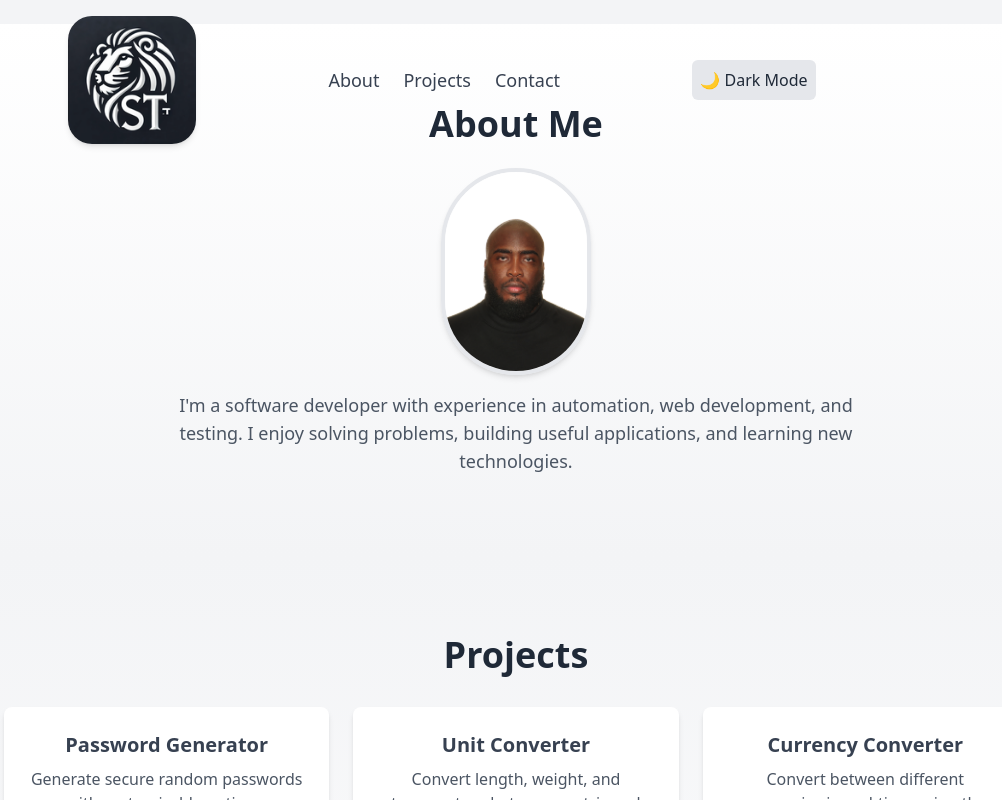
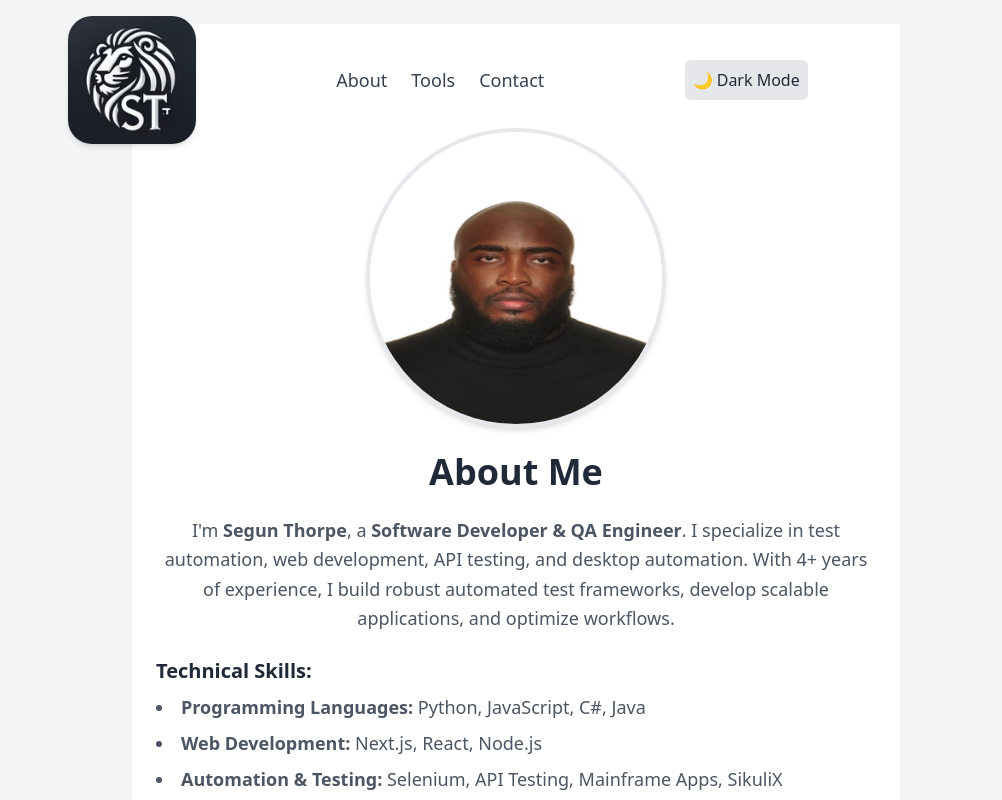
Before and after one commit to sethorpe/portfolio-site, a Next.js app: page / in a window 1280 px wide. Shown: the top 800 px of the page, without its empty margins (124-1126 px from the left). Built offline with nearby package versions, Linux system fonts and the light colour scheme; no server answers.

Commit message:
Fix dark mode inconsistencies and update Navbar behavior

```diff
--- a/app/components/About.js
+++ b/app/components/About.js
@@ -1,34 +1,83 @@
 "use client";
-import React from "react";
+import React, { useEffect, useState } from "react";
 import Image from "next/image";
 import { motion } from "framer-motion";
 
 export default function About() {
+    const [aboutData, setAboutData] = useState(null);
+
+    useEffect(() => {
+        fetch("/data/aboutData.json")
+            .then((res) => res.json())
+            .then((data) => setAboutData(data));
+    }, []);
+
     return (
-    <motion.section
-        id="about"
-        className="w-full py-20 bg-white dark:bg-gray-900 text-center transition-all bg-gradient-to-b from-white to-gray-100 dark:from-gray-900 dark:to-gray-800"
-        initial={{ opacity: 0, y: 50 }}
+        <section id="about" className="py-20 bg-white dark:bg-gray-900 text-center transition-all">
+            {/* Move the Profile Image Outside of Async Loading */}
+            <div className="flex flex-col items-center mt-6">
+                <picture>
+                    <source srcSet="/profile-300.avif" type="image/avif" media="(min-width: 768px)" />
+                    <source srcSet="/profile-150.avif" type="image/avif" media="(max-width: 767px)" />
+                    <source srcSet="/profile-300.webp" type="image/webp" />
+                    <Image
+                        src="/profile-300.avif"
+                        alt="Profile Image"
+                        width={300}  // Slightly larger image for better visibility
+                        height={300}
+                        sizes="(max-width: 600px) 150px, (min-width: 601px) 300px"
+                        priority={true}  // Ensures it loads immediately
+                        className="rounded-full shadow-md border-4 border-gray-200 w-[300px] h-[300px] block"
+                    />
+                </picture>
+            </div>
+
+            {/* Rest of the Content Loads After */}
+            {!aboutData ? (
+                <p className="mt-6 text-lg text-gray-600 dark:text-gray-300 leading-relaxed">
+                    Loading...
+                </p>
+            ) : (
+                <>
+                    <motion.h2
+                        className="text-4xl font-bold text-gray-800 dark:text-white mt-6"
+                        initial={{ opacity: 0, y: -20 }}
                         animate={{ opacity: 1, y: 0 }}
-        transition={{ duration: 1, ease: "easeInOut", delay: 0.3 }}
+                        transition={{ duration: 0.8, ease: "easeOut" }}
                     >
+                        About Me
+                    </motion.h2>
+
                     <div className="max-w-3xl mx-auto px-6">
-            <h2 className="text-4xl font-bold text-gray-800 dark:text-white">About Me</h2>
-            {/* Profile Image with Next.js Optimization */}
-            <div className="flex flex-col items-center mt-6">
-                <Image
-                    src="/profile.jpg"
-                    alt="Seyi Thorpe"
-                    width={150}
-                    height={150}
-                    className="rounded-full shadow-md border-4 border-gray-200 dark:border-gray-700"
-                />
-                <p className="mt-4 text-lg text-gray-600 dark:text-gray-300">
-                    I&apos;m a software developer with experience in automation, web development, and testing.
-                    I enjoy solving problems, building useful applications, and learning new technologies.
+                        {/* Blurb Section */}
+                        <p className="mt-6 text-lg text-gray-600 dark:text-gray-300 leading-relaxed">
+                            I&apos;m <b>{aboutData.name}</b>, a <b>{aboutData.title}</b>. {aboutData.description}
                         </p>
+
+                        {/* Skills Section */}
+                        <div className="mt-6 text-lg text-gray-600 dark:text-gray-300 text-left">
+                            <h3 className="text-xl font-semibold text-gray-800 dark:text-white mb-2">Technical Skills:</h3>
+                            <ul className="list-disc list-inside space-y-2">
+                                {aboutData.skills.map((skill, index) => (
+                                    <li key={index}>
+                                        <strong>{skill.category}:</strong> {skill.list.join(", ")}
+                                    </li>
+                                ))}
+                            </ul>
+                        </div>
+
+                        {/* Interests Section */}
+                        <div className="mt-6 text-lg text-gray-600 dark:text-gray-300 text-left">
+                            <h3 className="text-xl font-semibold text-gray-800 dark:text-white mb-2">Interests:</h3>
+                            <ul className="list-disc list-inside space-y-2">
+                                {aboutData.interests.map((interest, index) => (
+                                    <li key={index}>{interest}</li>
+                                ))}
+                            </ul>
                         </div>
                     </div>
-    </motion.section>
+                </>
+            )}
+        </section>
     );
 }
--- a/app/components/DarkModeToggle.js
+++ b/app/components/DarkModeToggle.js
@@ -3,19 +3,37 @@
 import { useState, useEffect } from "react";
 
 export default function DarkModeToggle() {
-  const [darkMode, setDarkMode] = useState(false);
+  const [darkMode, setDarkMode] = useState(() =>{
+    if (typeof window !== "undefined") {
+      return localStorage.getItem("theme") === "dark";
+    }
+    return false;
+  });
 
   useEffect(() => {
     // Check local storage for user preference
     const isDark = localStorage.getItem("theme") === "dark";
     setDarkMode(isDark);
-    document.documentElement.classList.toggle("dark", isDark);
+    if (isDark) {
+      document.documentElement.classList.add("dark")
+    } else {
+      document.documentElement.classList.remove("dark");
+    }
+
+    // Set attribute for CSS targeting
+    document.documentElement.setAttribute("data-theme", isDark ? "dark" : "light");
   }, []);
 
   const toggleDarkMode = () => {
     const newDarkMode = !darkMode;
     setDarkMode(newDarkMode);
-    document.documentElement.classList.toggle("dark", newDarkMode);
+
+    if (newDarkMode) {
+      document.documentElement.classList.add("dark");
+    } else {
+      document.documentElement.classList.remove("dark");
+    }
+
     localStorage.setItem("theme", newDarkMode ? "dark" : "light");
   };
 
--- a/app/components/Navbar.js
+++ b/app/components/Navbar.js
@@ -39,15 +39,19 @@ export default function Navbar() {
                         whileHover={{ scale: 1.1 }}
                         className="overflow-hidden rounded-3xl shadow-md"
                     >
+                        <picture>
+                            <source srcSet="/navbar-logo-proportional.avif" type="image/avif" />
+                            <source srcSet="/navbar-logo-proportional.webp" type="image/webp" />
                             <Image
-                            src="/navbar-logo-proportional.png"
-                            alt="Logo"
+                                src="/navbar-logo-proportional.webp"
+                                alt="Navbar Logo"
                                 width={150}
                                 height={0}
                                 style={{ height: "auto" }}
+                                priority={true}
                                 className="w-20 h-auto md:w-32"
                             />
-
+                        </picture>
                     </motion.div>
                 </Link>
 
@@ -56,23 +60,31 @@ export default function Navbar() {
                     <motion.a
                         whileHover={{ scale: 1.1 }}
                         whileTap={{ scale: 0.95 }}
-                        href="#about"
+                        href="/#about"
                         className="text-lg text-gray-700 dark:text-gray-300 hover:text-blue-600"
                     >
                         About
                     </motion.a>
-                    <motion.a
+                    {/* <motion.a
                         whileHover={{ scale: 1.1 }}
                         whileTap={{ scale: 0.95}}
                         href="#projects"
                         className="text-lg text-gray-700 dark:text-gray-300 hover:text-blue-600"
                     >
                         Projects
+                    </motion.a> */}
+                    <motion.a
+                        whileHover={{ scale: 1.1 }}
+                        whileTap={{ scale: 0.95}}
+                        href="/tools"
+                        className="text-lg text-gray-700 dark:text-gray-300 hover:text-blue-600"
+                    >
+                        Tools
                     </motion.a>
                     <motion.a
                         whileHover={{scale: 1.1 }}
                         whileTap={{scale: 0.95 }}
-                        href="#contact"
+                        href="/#contact"
                         className="text-lg text-gray-700 dark:text-gray-300 hover:text-blue-600"
                     >
                         Contact
@@ -100,8 +112,11 @@ export default function Navbar() {
                     <Link href="#about" className="text-lg text-gray-700 dark:text-gray-300 hover:text-blue-600" onClick={() => setMenuOpen(false)}>
                         About
                     </Link>
-                    <Link href="#projects" className="text-lg text-gray-700 dark:text-gray-300 hover:text-blue-600" onClick={() => setMenuOpen(false)}>
+                    {/* <Link href="#projects" className="text-lg text-gray-700 dark:text-gray-300 hover:text-blue-600" onClick={() => setMenuOpen(false)}>
                         Projects
+                    </Link> */}
+                    <Link href="/tools" className="text-lg text-gray-700 dark:text-gray-300 hover:text-blue-600" onClick={() => setMenuOpen(false)}>
+                        Tools
                     </Link>
                     <Link href="#contact" className="text-lg text-gray-700 dark:text-gray-300 hover:text-blue-600" onClick={() => setMenuOpen(false)}>
                         Contact
--- a/app/page.js
+++ b/app/page.js
@@ -2,16 +2,16 @@ import React from "react";
 import Image from "next/image";
 import Navbar from "./components/Navbar";
 import About from "./components/About";
-import Projects from "./components/Projects";
+// import Projects from "./components/Projects";
 import Contact from "./components/Contact";
 
 export default function Home() {
   return (
     <>
     <Navbar />
-    <main className="min-h-screen flex flex-col items-center justify-center bg-gray-100 p-6">
+    <main className="min-h-screen flex flex-col items-center justify-center bg-gray-100 dark:bg-gray-900 p-6">
     <About />
-    <Projects />
+    {/* <Projects /> */}
     <Contact />
     </main>
     </>
```
Lines whose indentation alone changed are shown as unchanged.
